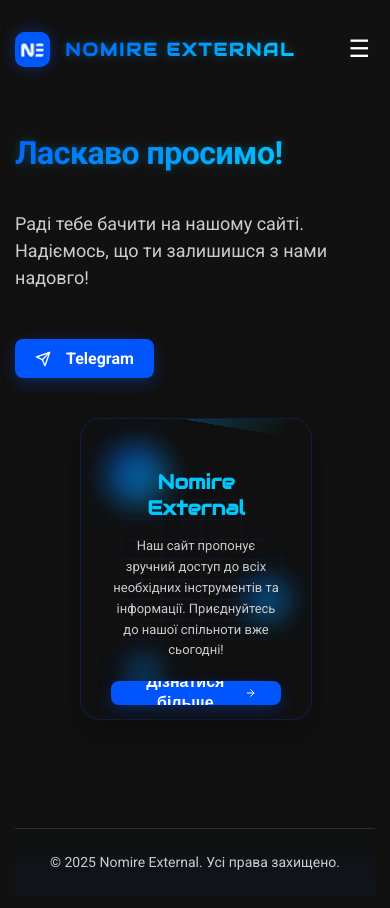
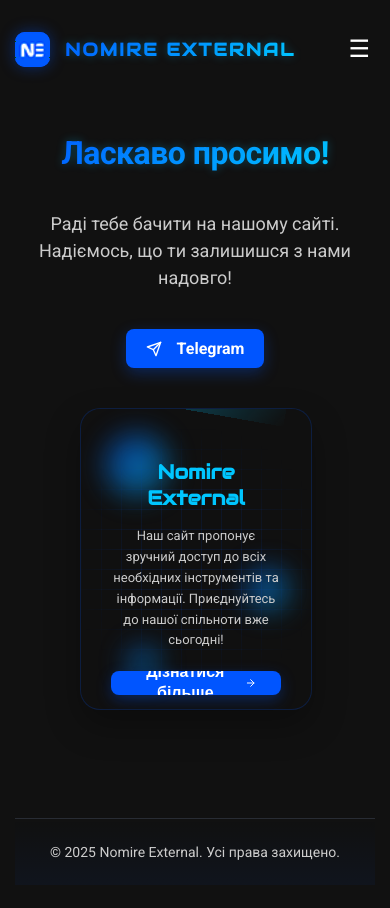
Before and after one commit to CidKagenoud/Nomire-Exeternal, a plain HTML site: page Index.html in a window 390 px wide. Drawn offline with Linux system fonts and the light colour scheme.

Commit message:
Update Index.html

```diff
--- a/Index.html
+++ b/Index.html
@@ -654,12 +654,16 @@
             .main-content {
                 flex-direction: column;
                 margin-top: 30px;
+                text-align: center; /* Центруємо текст на мобільних */
             }
 
             .welcome-text, .visual-container {
                 width: 100%;
                 padding: 0;
                 margin-bottom: 40px;
+                display: flex;
+                flex-direction: column;
+                align-items: center; /* Вирівнюємо елементи по центру */
             }
 
             .welcome-text {
@@ -667,8 +671,15 @@
                 padding-right: 0;
             }
 
+            .welcome-text h1, .welcome-text p {
+                text-align: center;
+                max-width: 100%;
+            }
+
             .visual-container {
                 height: 350px;
+                display: flex;
+                justify-content: center;
             }
 
             .site-name {
@@ -695,6 +706,12 @@
 
             .card-description {
                 font-size: 14px;
+            }
+
+            /*Центруємо кнопку телеграм */
+            .telegram-button {
+                margin: 30px auto 0;
+                display: flex;
             }
         }
 
@@ -724,6 +741,7 @@
             .telegram-button {
                 padding: 10px 20px;
                 font-size: 16px;
+                margin: 20px auto 0;
             }
 
             .visual-container {
```
